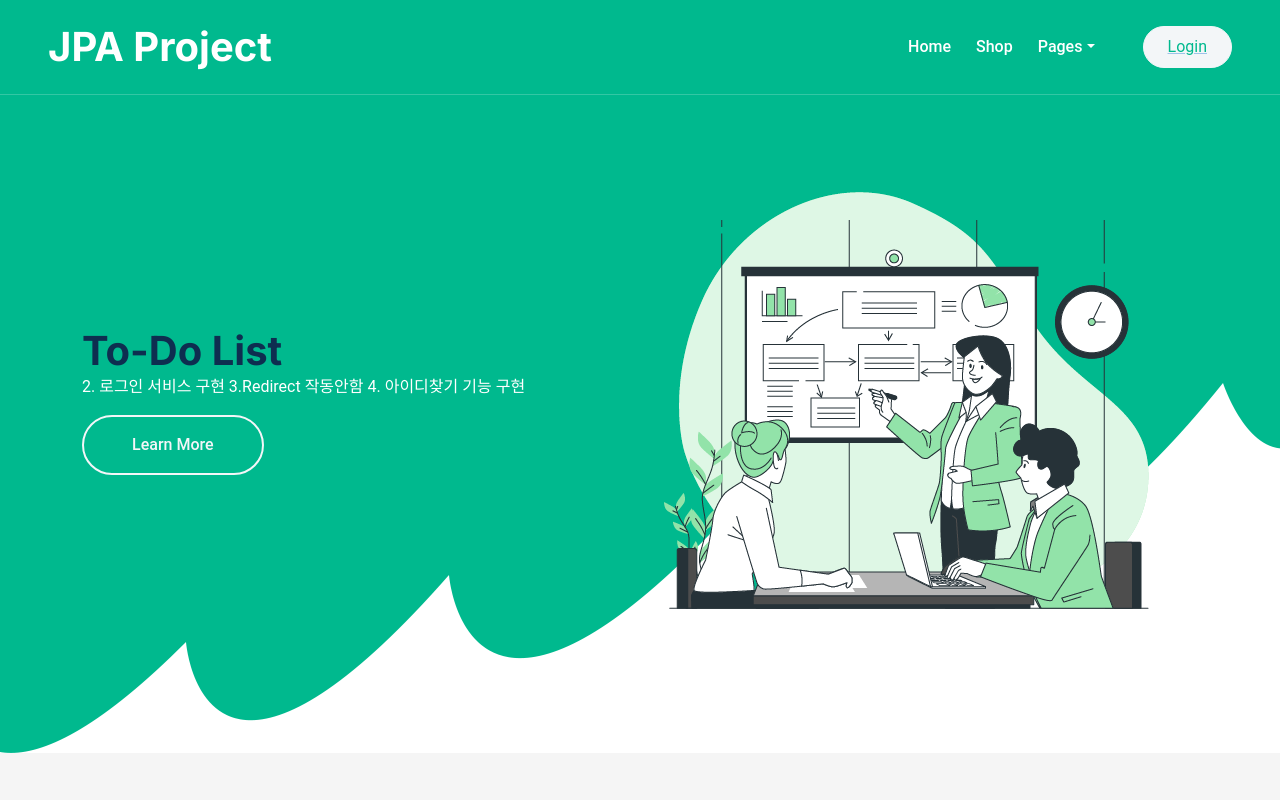
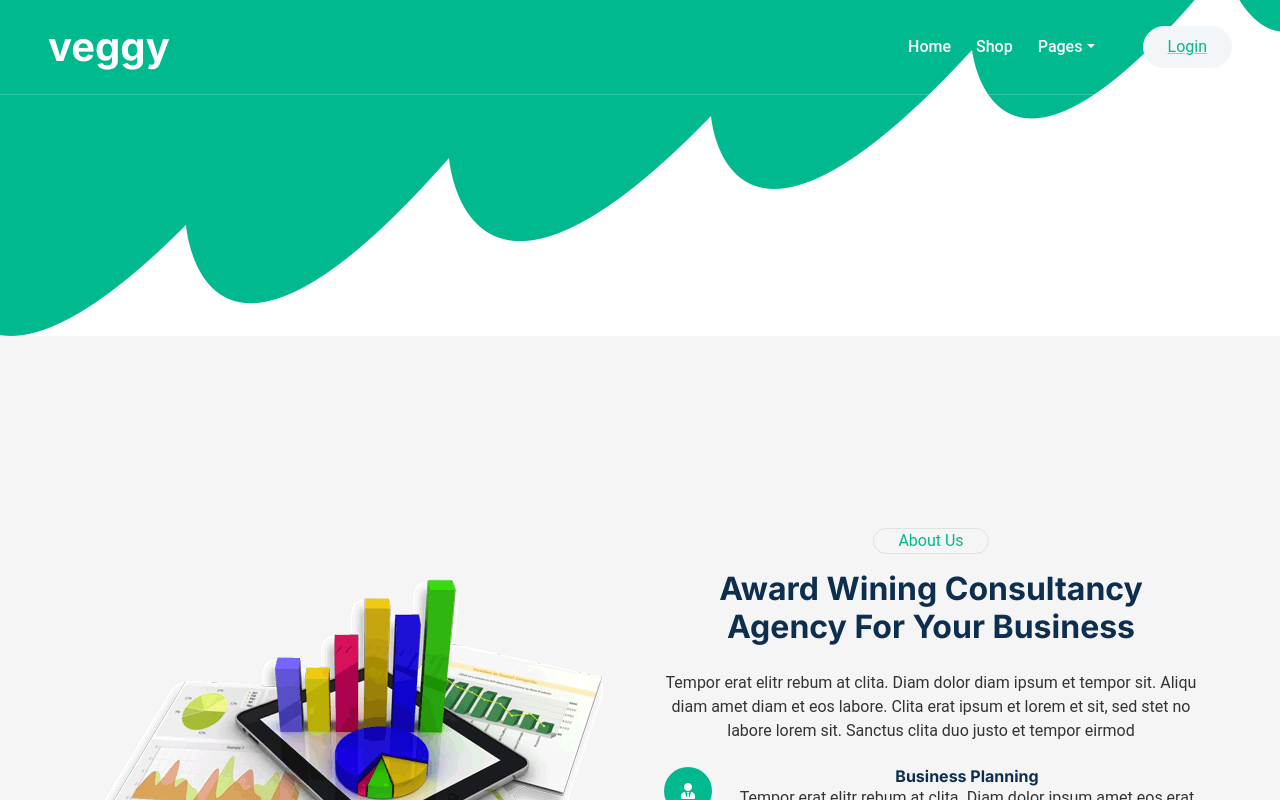
Before and after one commit to wonki9589/jpaProj, a React (Create React App) app in the folder src/main/reactfront/: page / in a window 1280 px wide. Shown: the top 800 px of the page. Built offline with nearby package versions, Linux system fonts and the light colour scheme.

Commit message:
edit mainheader

```diff
--- a/src/main/reactfront/src/components/MainHeader.js
+++ b/src/main/reactfront/src/components/MainHeader.js
@@ -29,7 +29,7 @@ export default function Header() {
             <div className="container-xxl position-relative p-0">
                 <nav className="navbar navbar-expand-lg navbar-light px-4 px-lg-5 py-3 py-lg-0">
                 <a href="/" className="navbar-brand p-0">
-                    <h1 className="m-0">JPA Project</h1>
+                    <h1 className="m-0">veggy</h1>
                     {/* <img src="img/logo.png" alt="Logo"> */}
                 </a>
                 <button className="navbar-toggler" type="button" data-bs-toggle="collapse" data-bs-target="#navbarCollapse">
@@ -66,21 +66,7 @@ export default function Header() {
                 </div>
                 </nav>
                 <div className="container-xxl bg-primary hero-header">
-                <div className="container">
-                    <div className="row g-5 align-items-center">
-                    <div className="col-lg-6 text-center text-lg-start"><h1>To-Do List</h1>
-                        <p className="text-white pb-3 animated zoomIn" >
-                         2. 로그인 서비스 구현
-                         3.Redirect 작동안함
-                         4. 아이디찾기 기능 구현
-                         </p>
-                        <a href className="btn btn-outline-light rounded-pill border-2 py-3 px-5 animated slideInRight">Learn More</a>
-                    </div>
-                    <div className="col-lg-6 text-center text-lg-start">
-                        <img className="img-fluid animated zoomIn" src="img/hero.png" alt />
-                    </div>
-                    </div>
-                </div>
+
                 </div>
             </div>
             {/* Navbar & Hero End */}
--- a/src/main/reactfront/src/pages/dashboard/Dashboard.js
+++ b/src/main/reactfront/src/pages/dashboard/Dashboard.js
@@ -1,4 +1,10 @@
 import * as React from 'react';
+import Chart from './Chart';
+import Deposits from './Deposits';
+import Orders from './Orders';
+import Header from '../../components/MainHeader';
+
+
 import { styled, createTheme, ThemeProvider } from '@mui/material/styles';
 import CssBaseline from '@mui/material/CssBaseline';
 import MuiDrawer from '@mui/material/Drawer';
@@ -9,9 +15,6 @@ import Container from '@mui/material/Container';
 import Grid from '@mui/material/Grid';
 import Paper from '@mui/material/Paper';
 import Link from '@mui/material/Link';
-import Chart from './Chart';
-import Deposits from './Deposits';
-import Orders from './Orders';
 
 function Copyright(props) {
   return (
@@ -97,7 +100,7 @@ export default function Dashboard() {
             overflow: 'auto',
           }}
         >
-
+        <Header />
           <Container maxWidth="lg" sx={{ mt: 4, mb: 4 }}>
             <Grid container spacing={3}>
               {/* Chart */}
```
